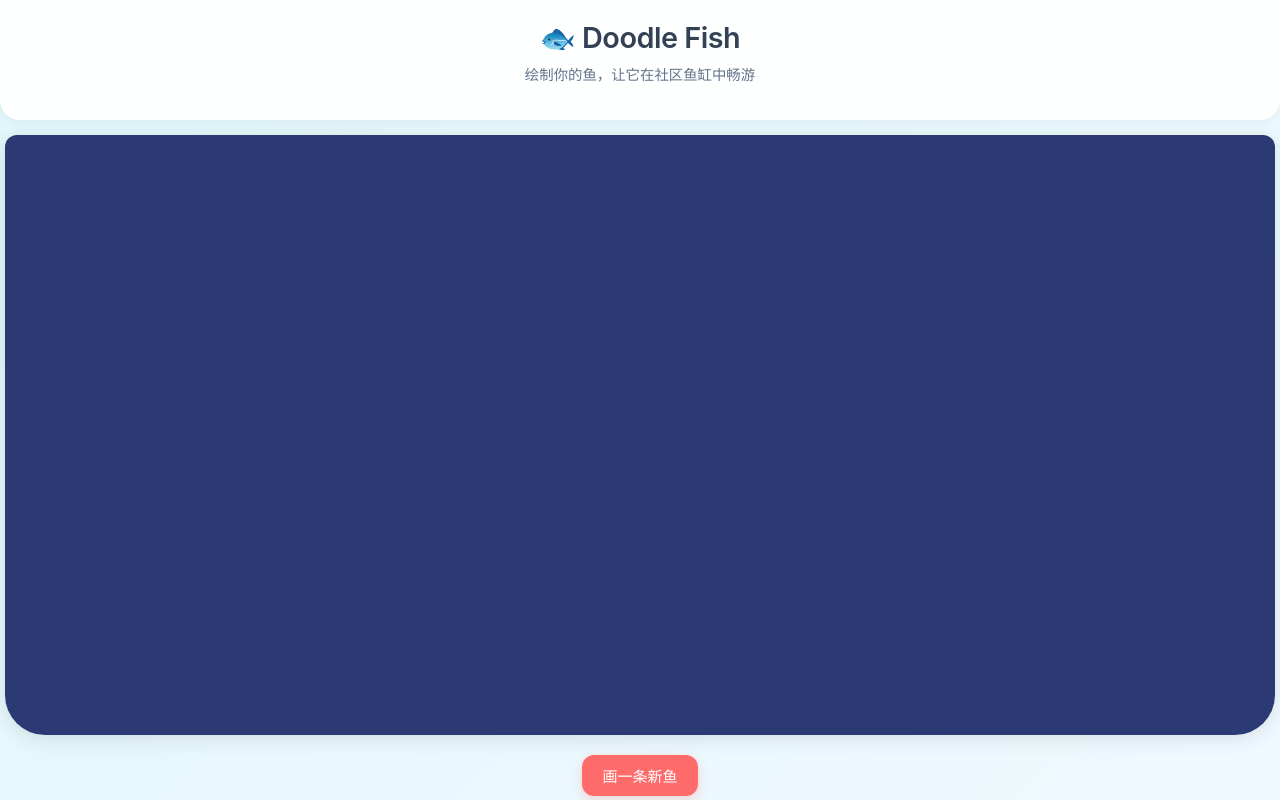
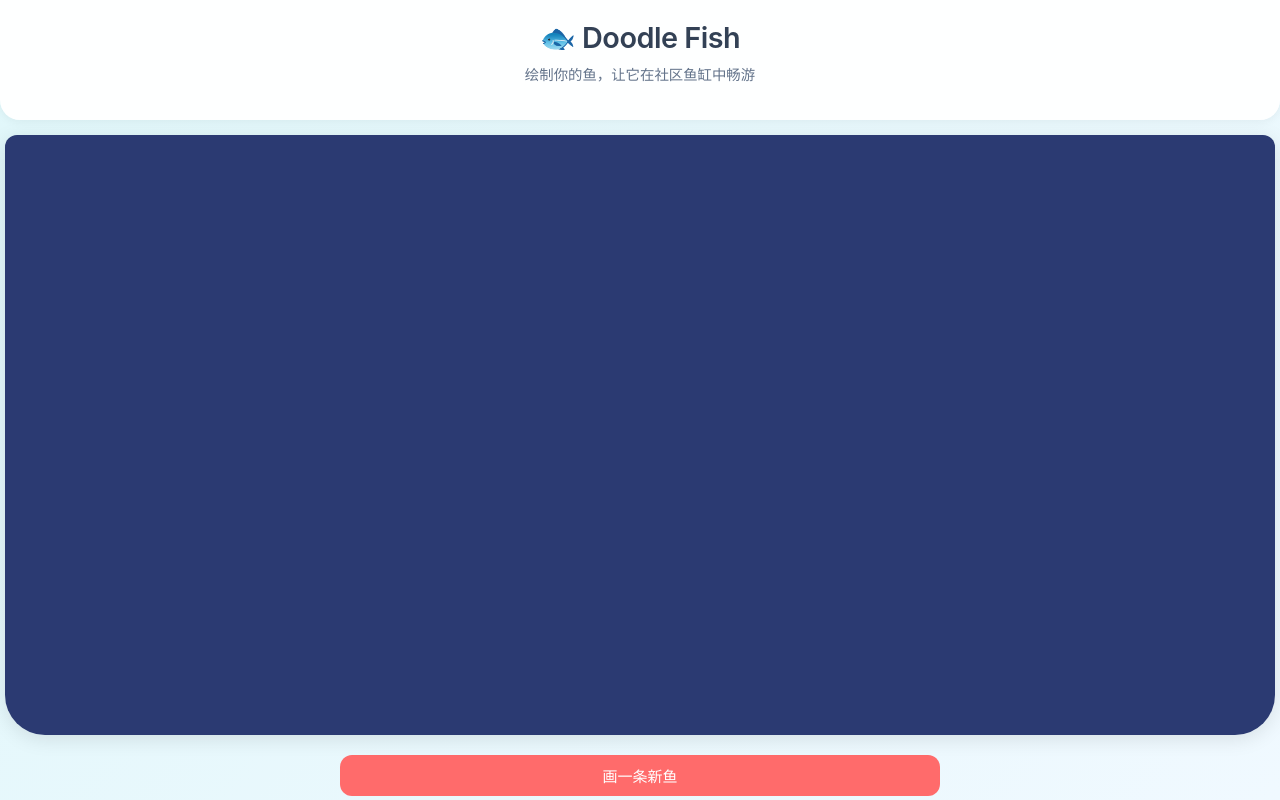
Before and after one commit to SpecSu/doodlecrew, a React (Vite) app in the folder fish-doodle-v2/: page / in a window 1280 px wide. Built offline with nearby package versions, Linux system fonts and the light colour scheme; no server answers.

Commit message:
修改FishTank页面中"画一条新鱼"按钮样式：宽度调整为自适应（比屏幕窄20px），最大宽度600px，移除阴影效果

```diff
--- a/fish-doodle-v2/src/App.css
+++ b/fish-doodle-v2/src/App.css
@@ -66,12 +66,13 @@ body {
   border-radius: 12px;
   cursor: pointer;
   transition: all 0.3s ease;
-  box-shadow: 0 4px 12px rgba(255, 107, 107, 0.25);
+  width: calc(100% - 20px);
+  max-width: 600px;
+  margin: 0 auto;
 }
 
 .draw-new-button:hover {
   transform: translateY(-1px);
-  box-shadow: 0 6px 16px rgba(255, 107, 107, 0.35);
 }
 
 .draw-new-button:active {
--- a/fish-doodle-v2/src/components/DrawingTool.tsx
+++ b/fish-doodle-v2/src/components/DrawingTool.tsx
@@ -228,6 +228,9 @@ const DrawingTool: React.FC<DrawingToolProps> = ({
 
   return (
     <div className="drawing-tool">
+      {/* 提示文案 - 移到颜色选择器上方 */}
+      <h2 style={{ color: '#334155', fontSize: '18px', margin: '0 0 16px 0', textAlign: 'center', fontWeight: '500' }}>画一条你的鱼</h2>
+
       {/* 样式控制区域 */}
       <div className="style-controls">
         <div className="color-picker">
@@ -258,9 +261,6 @@ const DrawingTool: React.FC<DrawingToolProps> = ({
 
       {/* 画布区域 */}
       <div className="canvas-container">
-        {/* 提示文案 - 移到画布区域顶部 */}
-        <h2 style={{ color: '#334155', fontSize: '18px', margin: '8px 0 16px 0', textAlign: 'center', fontWeight: '500' }}>画一条你的鱼</h2>
-
         {/* 画布 */}
         <canvas
         ref={canvasRef}
```
